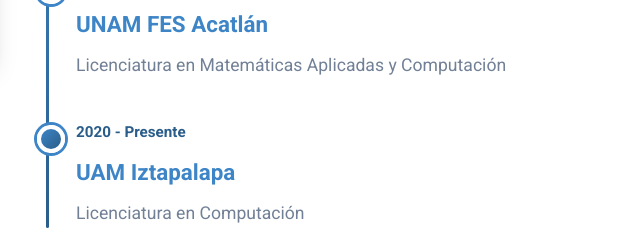
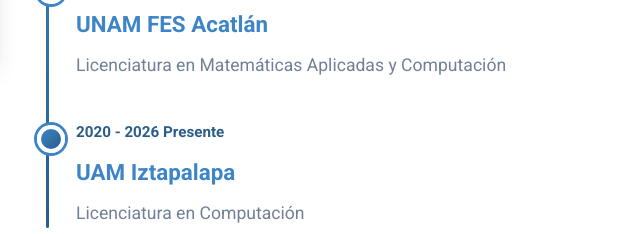
Before and after one commit to PurppleAlien08/PurppleAlien08.github.io, a plain HTML site: page index.html in a window 1280 px wide. Shown: the part 1546-1780 px from the top of the page, 434-1074 px from the left. Drawn offline with nearby package versions, Linux system fonts and the light colour scheme.

Commit message:
Update index.html

```diff
--- a/index.html
+++ b/index.html
@@ -455,7 +455,7 @@
                         <p>Licenciatura en Matemáticas Aplicadas and Computación</p>
                     </div>
                     <div class="timeline-item fade-in">
-                        <span class="date">2020 - Presente</span>
+                        <span class="date">2020 - 2026 Presente</span>
                         <h3>UAM Iztapalapa</h3>
                         <p>Licenciatura en Computación</p>
                     </div>
```
